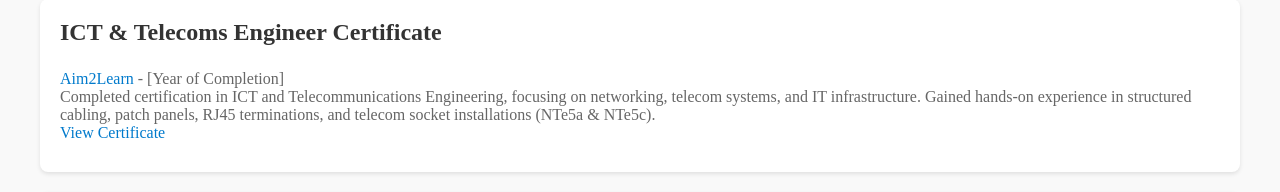
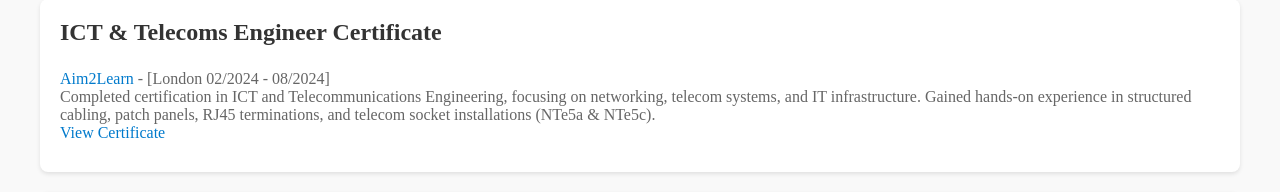
Before and after one commit to MoBel92/Bel-Mo-Portfolio, a React (Vite) app in the folder Portfolio/: page /education in a window 1280 px wide. Shown: the part 413-605 px from the top of the page. Built offline with nearby package versions, Linux system fonts and the light colour scheme.

Commit message:
i have added the period of my course in ICT telecom engineeringschool

```diff
--- a/Portfolio/src/Components/Education.jsx
+++ b/Portfolio/src/Components/Education.jsx
@@ -39,7 +39,7 @@ const Education = () => {
             >
               Aim2Learn
             </a>{" "}
-            - [Year of Completion]
+            - [London 02/2024 - 08/2024]
             <br />
             Completed certification in ICT and Telecommunications Engineering,
             focusing on networking, telecom systems, and IT infrastructure.
```
